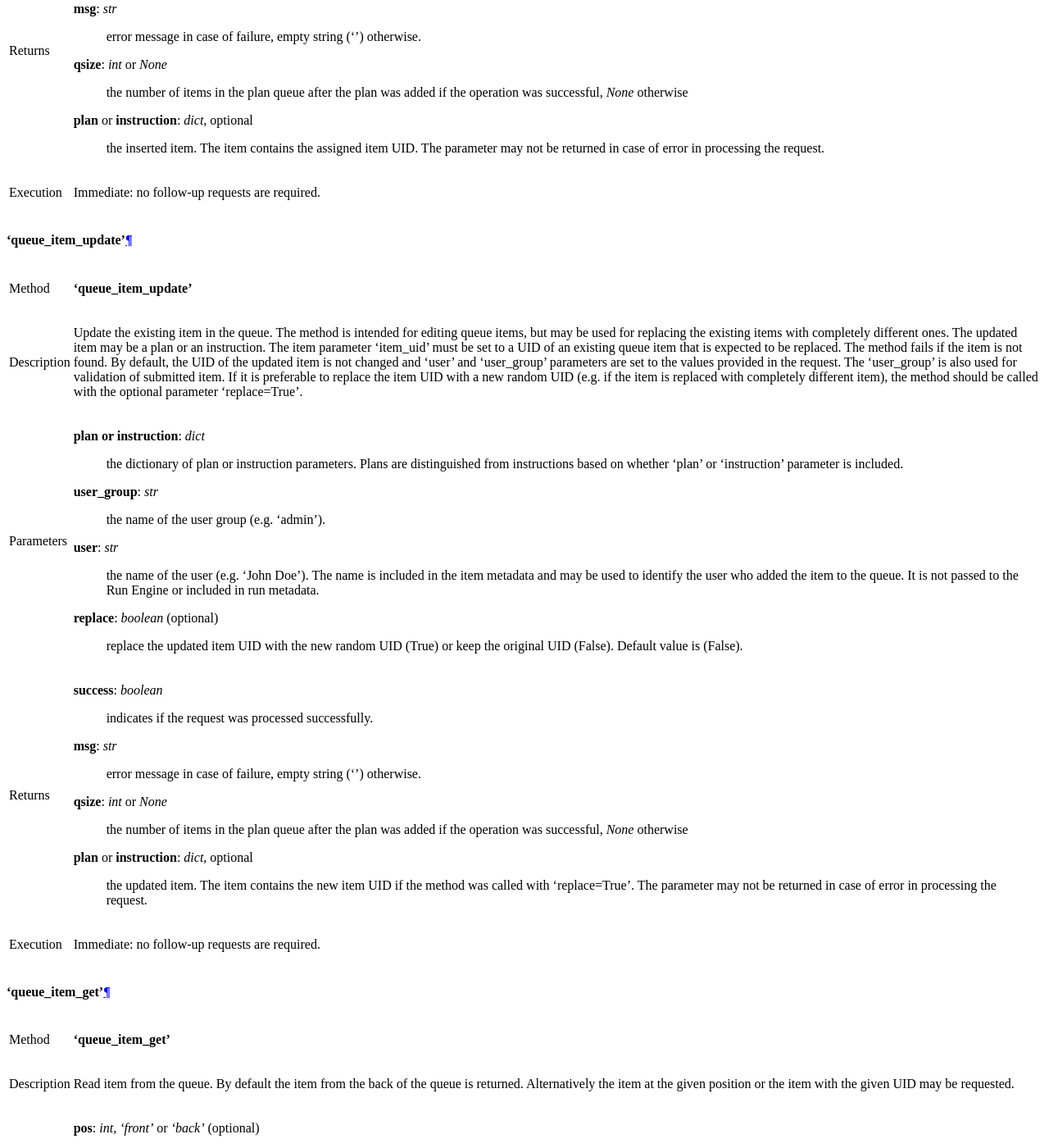
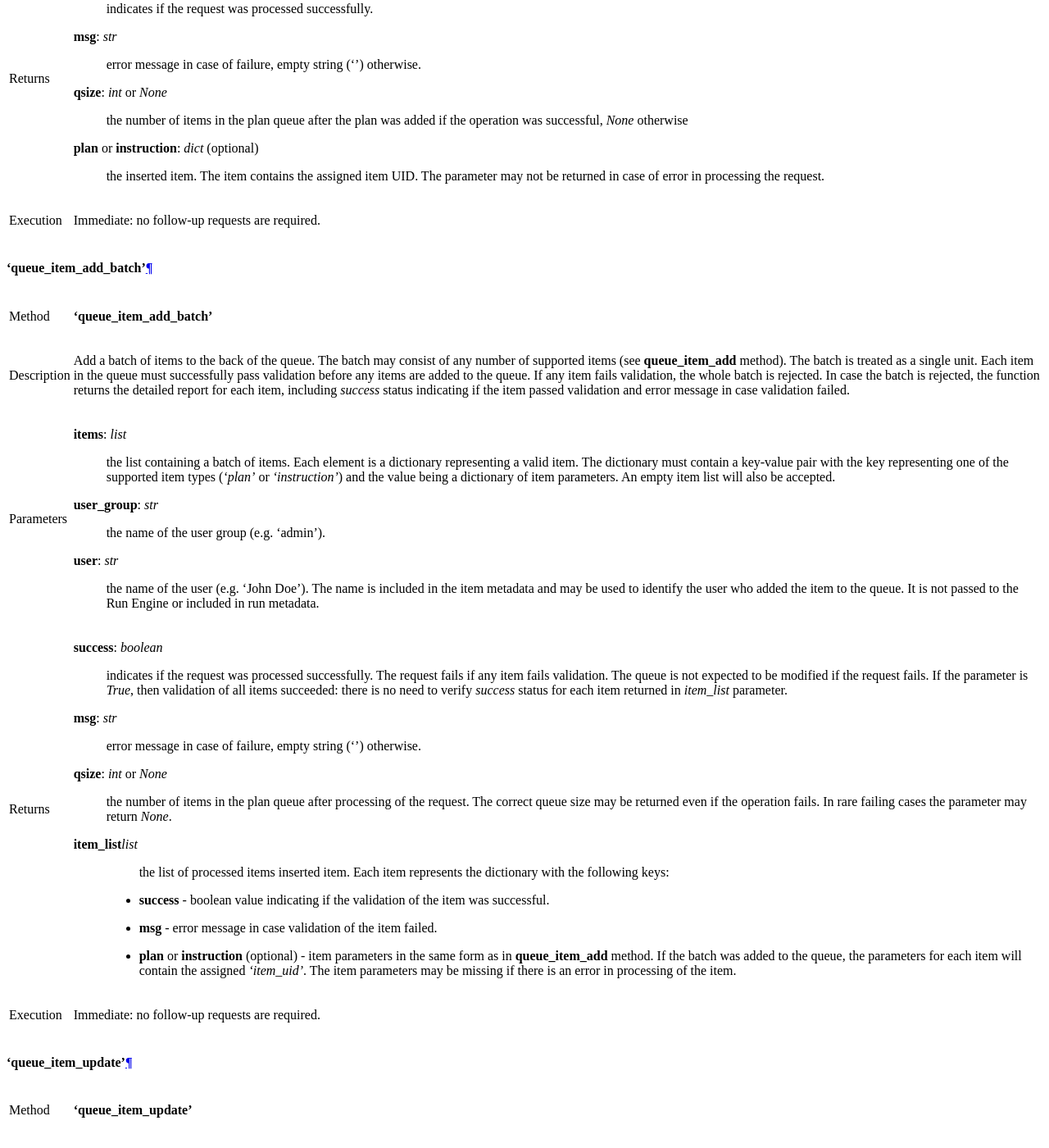
Before and after one commit to bluesky/bluesky-queueserver, a Sphinx documentation site: the page built from docs/source/re_manager_api.rst, in a window 1280 px wide and 1400 px high, scrolled down 9327 px. Shown: the whole window at 82% size. Built offline with Sphinx 7.4.7 and the Read the Docs theme 2.0.0, drawn with Linux system fonts in a browser that asks for light colours; some of the changed text lies outside the part shown.

Commit message:
DOC: documentation for 'queue_item_add_batch' 0MQ API

```diff
--- a/docs/source/re_manager_api.rst
+++ b/docs/source/re_manager_api.rst
@@ -90,6 +90,7 @@ Operations with the plan queue:
 
 - :ref:`method_queue_get`
 - :ref:`method_queue_item_add`
+- :ref:`method_queue_item_add_batch`
 - :ref:`method_queue_item_update`
 - :ref:`method_queue_item_get`
 - :ref:`method_queue_item_remove`
@@ -518,9 +519,70 @@ Returns       **success**: *boolean*
                   the number of items in the plan queue after the plan was added if
                   the operation was successful, *None* otherwise
 
-              **plan** or **instruction**: *dict*, optional
+              **plan** or **instruction**: *dict* (optional)
                   the inserted item. The item contains the assigned item UID. The parameter
                   may not be returned in case of error in processing the request.
+------------  -----------------------------------------------------------------------------------------
+Execution     Immediate: no follow-up requests are required.
+============  =========================================================================================
+
+
+.. _method_queue_item_add_batch:
+
+**'queue_item_add_batch'**
+^^^^^^^^^^^^^^^^^^^^^^^^^^
+
+============  =========================================================================================
+Method        **'queue_item_add_batch'**
+------------  -----------------------------------------------------------------------------------------
+Description   Add a batch of items to the back of the queue. The batch may consist of any number
+              of supported items (see **queue_item_add** method). The batch is treated as a single
+              unit. Each item in the queue must successfully pass validation before any items are added
+              to the queue. If any item fails validation, the whole batch is rejected. In case the
+              batch is rejected, the function returns the detailed report for each item, including
+              *success* status indicating if the item passed validation and error message in case
+              validation failed.
+------------  -----------------------------------------------------------------------------------------
+Parameters    **items**: *list*
+                  the list containing a batch of items. Each element is a dictionary representing
+                  a valid item. The dictionary must contain a key-value pair with the key representing
+                  one of the supported item types (*'plan'* or *'instruction'*) and the value being
+                  a dictionary of item parameters. An empty item list will also be accepted.
+
+              **user_group**: *str*
+                  the name of the user group (e.g. 'admin').
+
+              **user**: *str*
+                  the name of the user (e.g. 'John Doe'). The name is included in the item metadata
+                  and may be used to identify the user who added the item to the queue. It is not
+                  passed to the Run Engine or included in run metadata.
+------------  -----------------------------------------------------------------------------------------
+Returns       **success**: *boolean*
+                  indicates if the request was processed successfully. The request fails if any item
+                  fails validation. The queue is not expected to be modified if the request fails.
+                  If the parameter is *True*, then validation of all items succeeded: there is no
+                  need to verify *success* status for each item returned in *item_list* parameter.
+
+              **msg**: *str*
+                  error message in case of failure, empty string ('') otherwise.
+
+              **qsize**: *int* or *None*
+                  the number of items in the plan queue after processing of the request. The correct
+                  queue size may be returned even if the operation fails. In rare failing cases
+                  the parameter may return *None*.
+
+              **item_list** : *list*
+                  the list of processed items inserted item. Each item represents the dictionary
+                  with the following keys:
+
+                - **success** - boolean value indicating if the validation of the item was successful.
+
+                - **msg** - error message in case validation of the item failed.
+
+                - **plan** or **instruction** (optional) - item parameters in the same form as
+                  in **queue_item_add** method. If the batch was added to the queue, the parameters for
+                  each item will contain the assigned *'item_uid'*. The item parameters may be missing
+                  if there is an error in processing of the item.
 ------------  -----------------------------------------------------------------------------------------
 Execution     Immediate: no follow-up requests are required.
 ============  =========================================================================================
@@ -571,7 +633,7 @@ Returns       **success**: *boolean*
                   the number of items in the plan queue after the plan was added if
                   the operation was successful, *None* otherwise
 
-              **plan** or **instruction**: *dict*, optional
+              **plan** or **instruction**: *dict* (optional)
                   the updated item. The item contains the new item UID if the method was called with
                   'replace=True'. The parameter may not be returned in case of error in processing
                   the request.
```
